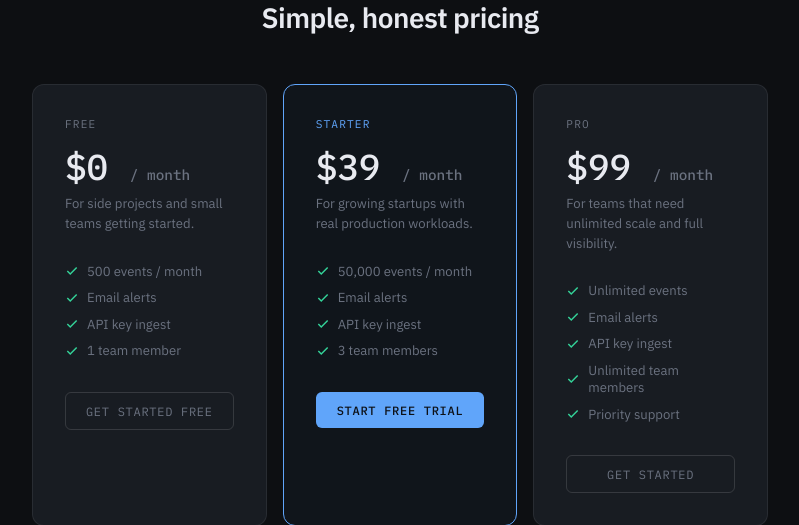
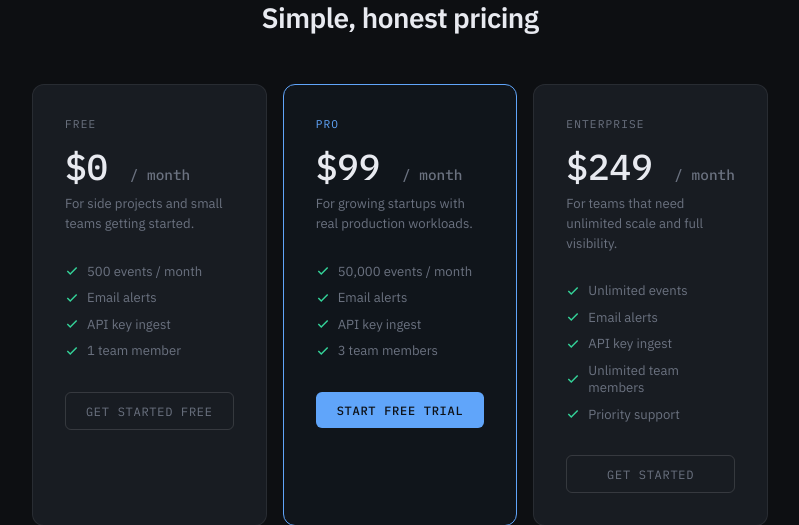
Before and after one commit to AyomideAdeloye/Security-Event-Dashboard, a Flask app: page /home in a window 1280 px wide. Shown: the part 1636-2161 px from the top of the page, without its empty margins (240-1039 px from the left). Run offline with Flask 3, Linux system fonts and the light colour scheme; data that the repository does not hold is empty; some libraries are stand-ins or nearby versions.

Commit message:
Fix pricing display on landing page

```diff
--- a/templates/landing.html
+++ b/templates/landing.html
@@ -455,8 +455,8 @@
             <a href="{{ url_for('signup') }}" class="pricing-cta pricing-cta-secondary">Get started free</a>
         </div>
         <div class="pricing-card featured">
-            <div class="pricing-tier" style="color:var(--blue)">Starter</div>
-            <div class="pricing-price">$39 <span>/ month</span></div>
+            <div class="pricing-tier" style="color:var(--blue)">Pro</div>
+            <div class="pricing-price">$99 <span>/ month</span></div>
             <div class="pricing-desc">For growing startups with real production workloads.</div>
             <ul class="pricing-features">
                 <li><svg width="14" height="14" viewBox="0 0 24 24" fill="none" stroke="currentColor" stroke-width="2.5"><polyline points="20 6 9 17 4 12"/></svg>50,000 events / month</li>
@@ -467,8 +467,8 @@
             <a href="{{ url_for('signup') }}" class="pricing-cta pricing-cta-primary">Start free trial</a>
         </div>
         <div class="pricing-card">
-            <div class="pricing-tier">Pro</div>
-            <div class="pricing-price">$99 <span>/ month</span></div>
+            <div class="pricing-tier">Enterprise</div>
+            <div class="pricing-price">$249 <span>/ month</span></div>
             <div class="pricing-desc">For teams that need unlimited scale and full visibility.</div>
             <ul class="pricing-features">
                 <li><svg width="14" height="14" viewBox="0 0 24 24" fill="none" stroke="currentColor" stroke-width="2.5"><polyline points="20 6 9 17 4 12"/></svg>Unlimited events</li>
```
